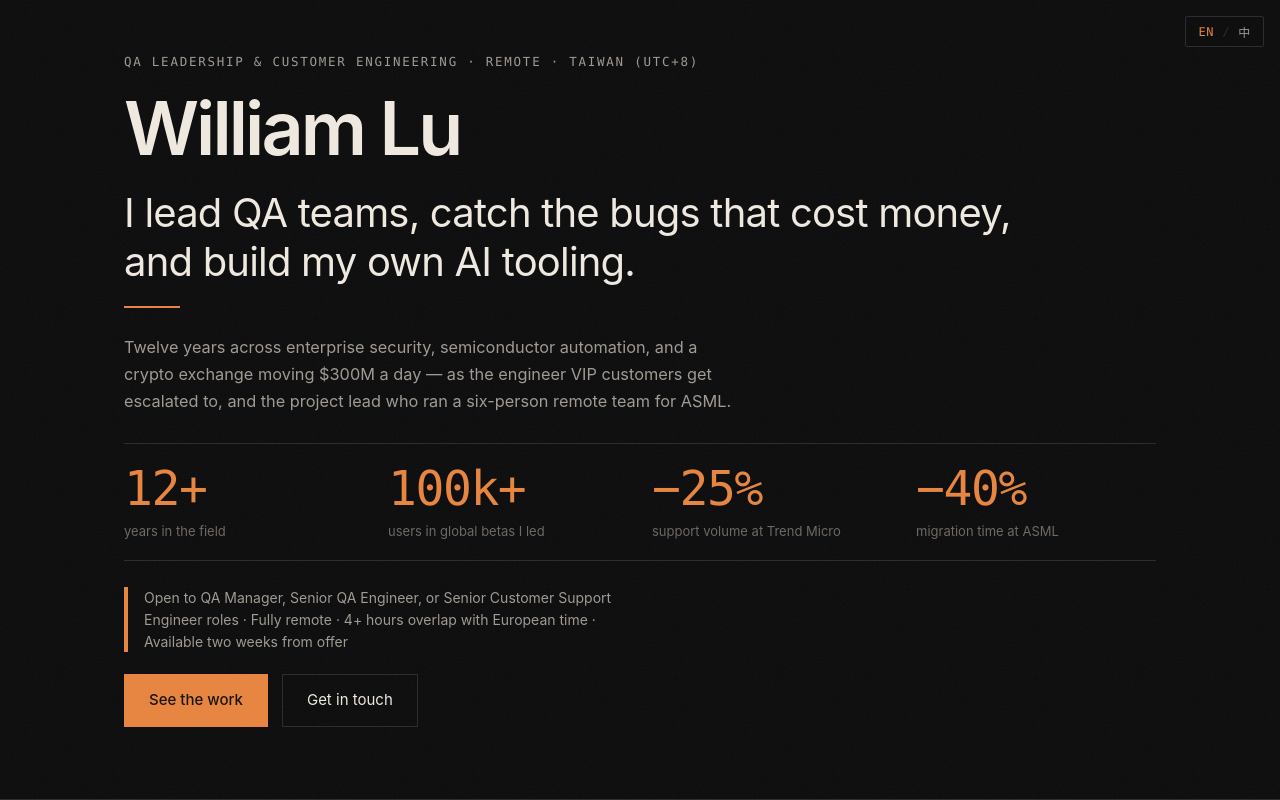
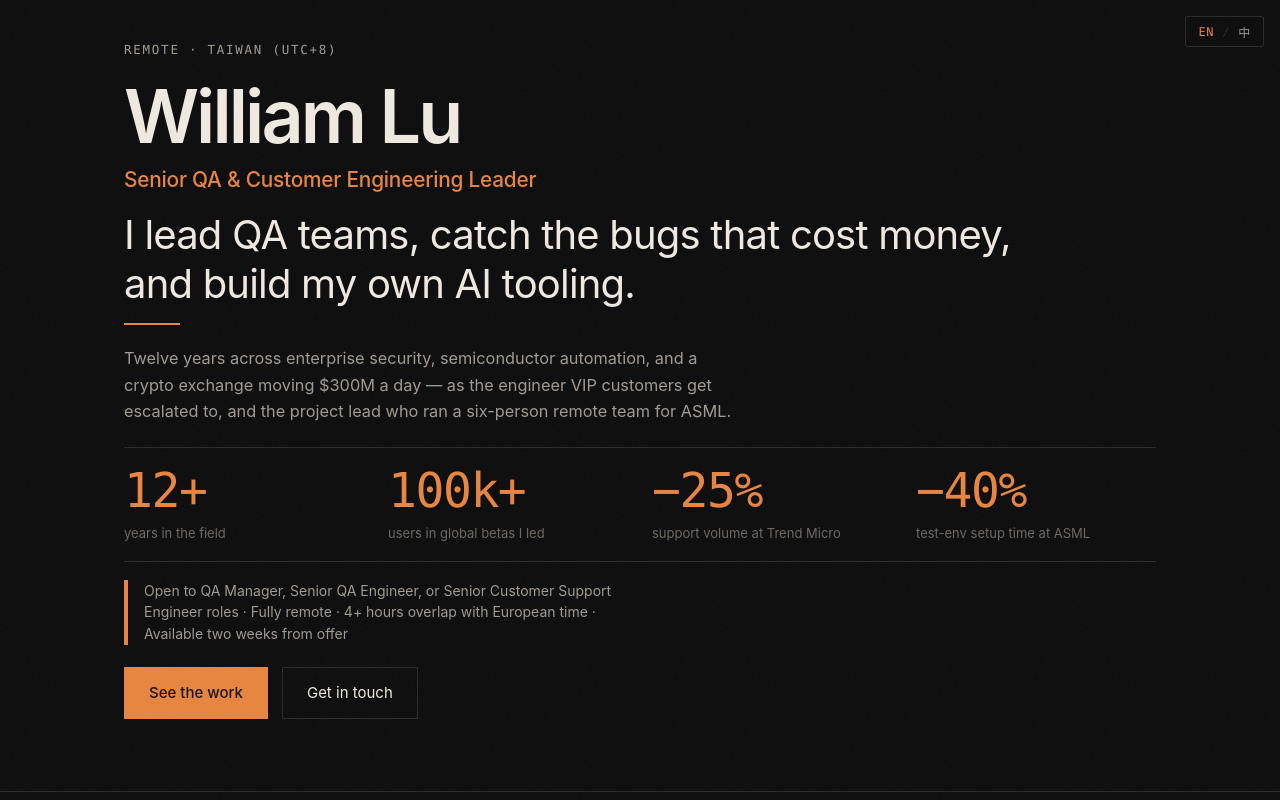
Before and after one commit to sanyoii/sanyoii.github.io, a plain HTML site: page index.html in a window 1280 px wide. Shown: the top 800 px of the page. Drawn offline with Linux system fonts and the light colour scheme.

Commit message:
Add title under the name; explain what the ASML work actually was
Two reader-reported gaps:

- The stat "migration time at ASML" and its track-record entry never
  said what was being migrated or what we did. Rewritten with the
  actual mechanism: ASML provisioned the hardware, we built the test
  environments and test automation on top, then automated the
  environment setup itself. Stat relabeled "test-env setup time".
- The name had no title next to it. Added "Senior QA & Customer
  Engineering Leader" (the held Trend Micro title) directly under the
  h1 in the accent color; the eyebrow now carries only remote/timezone.

Hero spacing rebalanced again for the extra line: CTAs above the fold
at 1366x768 and 390x844+ in both languages; 375x812 English remains
the accepted 17px exception.

Co-Authored-By: Claude Opus 5 (1M context) <noreply@anthropic.com>

```diff
--- a/index.html
+++ b/index.html
@@ -144,7 +144,15 @@
     line-height: 0.98;
     letter-spacing: -0.04em;
     font-weight: 600;
-    margin: 0 0 24px;
+    margin: 0 0 10px;
+  }
+
+  .role {
+    font-size: clamp(1.05rem, 2.4vw, 1.3rem);
+    font-weight: 500;
+    letter-spacing: -0.01em;
+    color: var(--accent);
+    margin: 0 0 22px;
   }
 
   .tagline {
@@ -393,7 +401,8 @@
   .js .hero .fade:nth-child(3).in { transition-delay: 0.14s; }
   .js .hero .fade:nth-child(4).in { transition-delay: 0.21s; }
   .js .hero .fade:nth-child(5).in { transition-delay: 0.28s; }
-  .js .hero .fade:nth-child(7).in { transition-delay: 0.35s; }
+  .js .hero .fade:nth-child(6).in { transition-delay: 0.35s; }
+  .js .hero .fade:nth-child(8).in { transition-delay: 0.42s; }
 
   /* ---------- responsive ---------- */
   @media (max-width: 860px) {
@@ -416,9 +425,12 @@
   /* short viewports (laptops, small phones): tighten the hero so the
      availability line and the CTAs stay above the fold */
   @media (max-height: 820px) {
-    .hero { padding-top: 52px; }
-    .hero-sub { margin-bottom: 28px; }
-    .stats { padding: 20px 0; margin-bottom: 26px; }
+    .hero { padding-top: 40px; }
+    .role { margin-bottom: 14px; }
+    .tagline { margin-bottom: 20px; }
+    .tagline::after { margin-top: 14px; }
+    .hero-sub { margin-bottom: 22px; }
+    .stats { padding: 18px 0; margin-bottom: 18px; }
   }
 
   /* Phones: the stats grid is two rows here and the availability line
@@ -466,10 +478,14 @@
 
 <header class="hero wrap">
   <p class="eyebrow fade"
-     data-en="QA Leadership &amp; Customer Engineering · Remote · Taiwan (UTC+8)"
-     data-zh="QA 管理與客戶工程 · 全遠端 · 台灣（UTC+8）">QA Leadership &amp; Customer Engineering · Remote · Taiwan (UTC+8)</p>
+     data-en="Remote · Taiwan (UTC+8)"
+     data-zh="全遠端 · 台灣（UTC+8）">Remote · Taiwan (UTC+8)</p>
 
   <h1 class="fade">William Lu</h1>
+
+  <p class="role fade"
+     data-en="Senior QA &amp; Customer Engineering Leader"
+     data-zh="資深 QA 暨客戶工程主管">Senior QA &amp; Customer Engineering Leader</p>
 
   <p class="tagline fade"
      data-en="I lead QA teams, catch the bugs that cost money, and build my own AI tooling."
@@ -494,7 +510,7 @@
     </div>
     <div>
       <span class="stat-n">−40%</span>
-      <span class="stat-l" data-en="migration time at ASML" data-zh="ASML 環境遷移工時">migration time at ASML</span>
+      <span class="stat-l" data-en="test-env setup time at ASML" data-zh="ASML 測試環境建置工時">test-env setup time at ASML</span>
     </div>
   </div>
 
@@ -537,8 +553,8 @@
           <p class="proof-yr">2023–2024</p>
         </div>
         <p class="proof-body"
-           data-en="Led a six-person remote team serving ASML, the Dutch semiconductor-equipment maker, as their primary technical contact. Cut environment migration time by 40% and operating cost by 25%, then trained 15+ of their engineers until they could run the framework without us."
-           data-zh="帶 6 人遠端團隊服務荷蘭半導體設備商 ASML，我是對方的主要技術窗口。環境遷移工時砍掉 40%、營運成本砍掉 25%，最後把 15 位以上的工程師訓練到不用我們也能自己跑整套框架。">Led a six-person remote team serving ASML, the Dutch semiconductor-equipment maker, as their primary technical contact. Cut environment migration time by 40% and operating cost by 25%, then trained 15+ of their engineers until they could run the framework without us.</p>
+           data-en="Led a six-person remote team serving ASML, the Dutch semiconductor-equipment maker. On hardware they provisioned, we built the test environments and the test automation, then automated the environment setup itself — cutting the time to stand up a new environment by 40% and operating cost by 25%. Finally we trained 15+ of their engineers until they could run it all without us."
+           data-zh="帶 6 人遠端團隊服務荷蘭半導體設備商 ASML：硬體環境他們架好，測試環境和測試自動化由我們建，再把建置流程本身也自動化——搬建一套新環境的工時因此砍掉 40%、營運成本砍掉 25%。最後把 15 位以上的工程師訓練到不用我們也能自己跑。">Led a six-person remote team serving ASML, the Dutch semiconductor-equipment maker. On hardware they provisioned, we built the test environments and the test automation, then automated the environment setup itself — cutting the time to stand up a new environment by 40% and operating cost by 25%. Finally we trained 15+ of their engineers until they could run it all without us.</p>
       </div>
 
       <div class="proof-item fade">
```
Also changed, not shown: assets/og-card.png.
